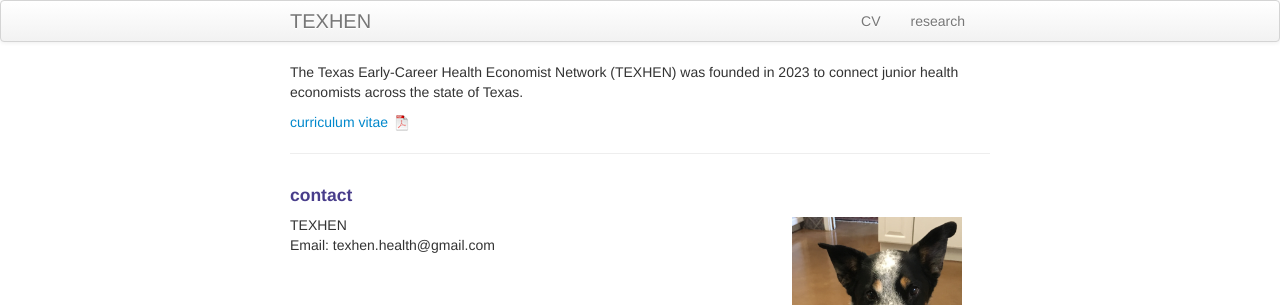
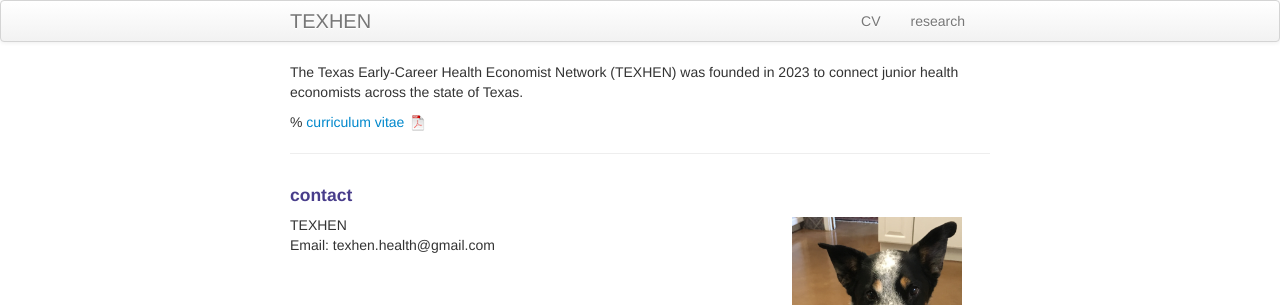
Before and after one commit to texhen/texhen.github.io, a Jekyll site: the page built from index.md, in a window 1280 px wide. Shown: the top 305 px of the page. Built offline with Jekyll 4.4.1, drawn with Linux system fonts in a browser that asks for light colours.

Commit message:
Update index.md

```diff
--- a/index.md
+++ b/index.md
@@ -7,7 +7,7 @@ keywords: health economics, Texas, TEXHEN, early-career
 
 The Texas Early-Career Health Economist Network (TEXHEN) was founded in 2023 to connect junior health economists across the state of Texas.
 
-[curriculum vitae ![CV as pdf]({{ BASE_PATH }}/pages/icons16/pdf-icon.png)]({{ BASE_PATH }}/assets/CV.pdf)<br/>
+% [curriculum vitae ![CV as pdf]({{ BASE_PATH }}/pages/icons16/pdf-icon.png)]({{ BASE_PATH }}/assets/CV.pdf)<br/>
 
 
 ---
```
